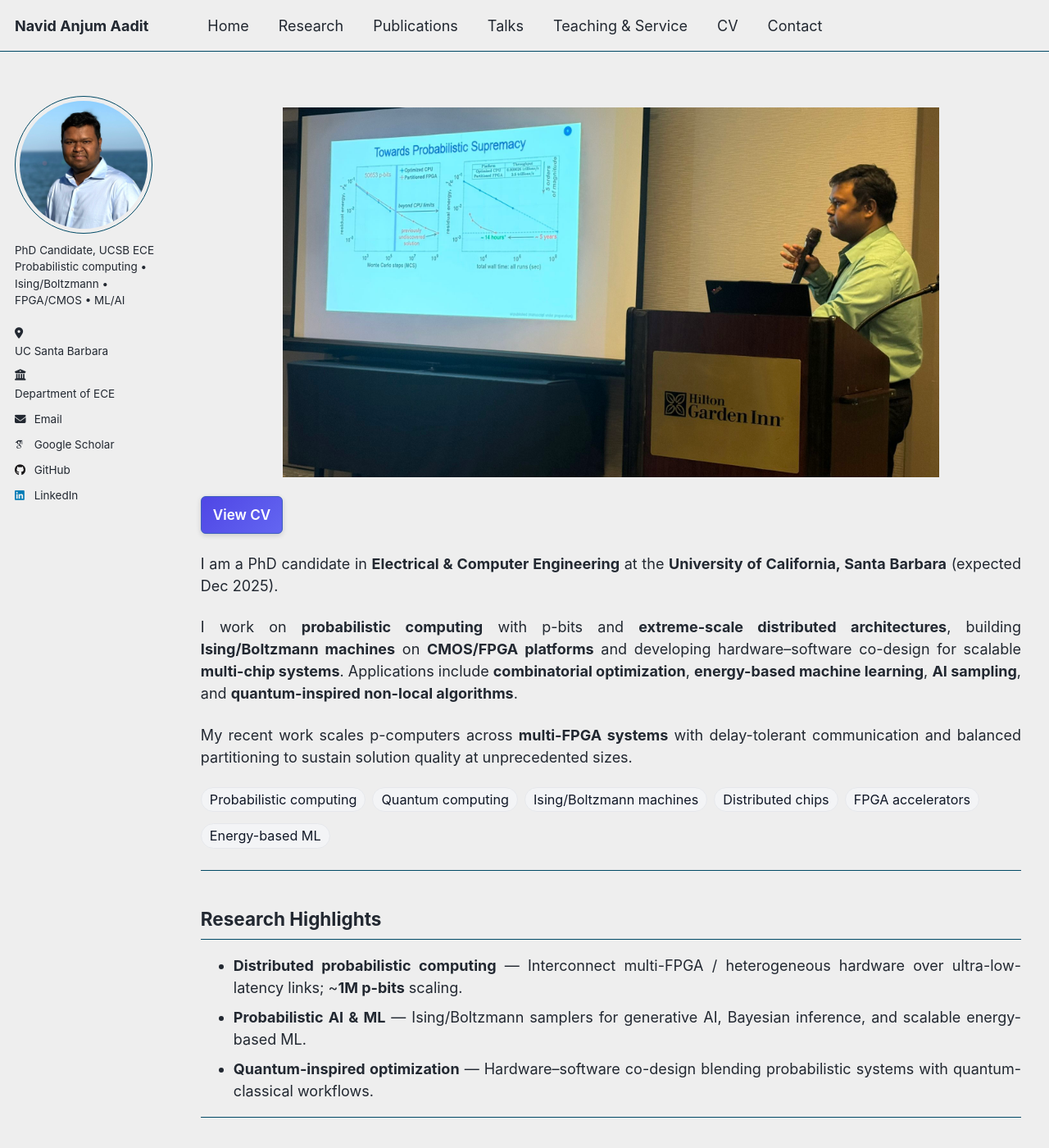
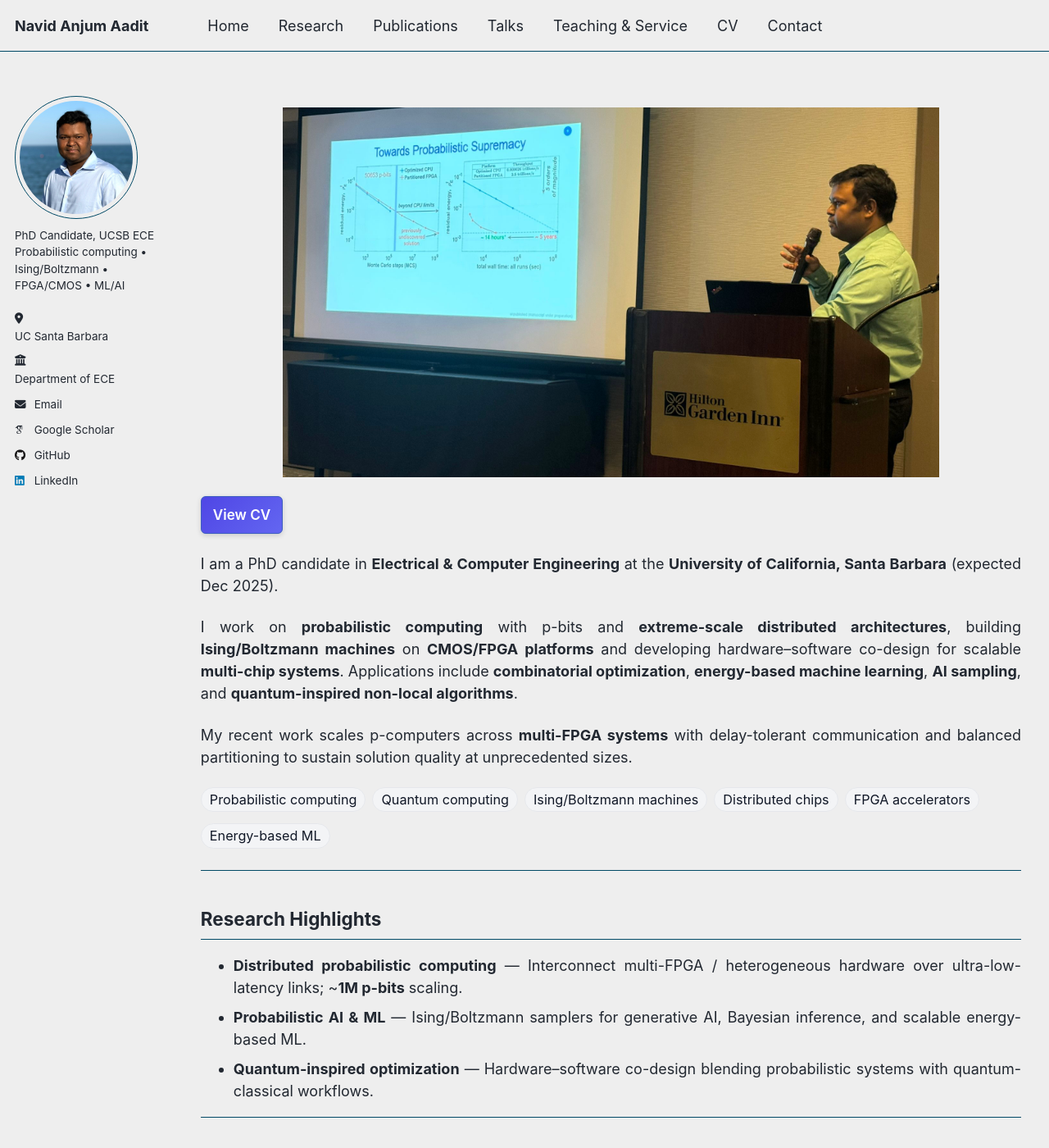
Before and after one commit to navidaadit/navidaadit.github.io, a Jekyll site: the page built from _pages/about.md, in a window 1280 px wide and 1400 px high. Shown: the whole window at 82% size. Built offline with Jekyll 4.4.1, drawn with Linux system fonts in a browser that asks for light colours; some web fonts are replaced.

Commit message:
Update _custom.scss

```diff
--- a/_sass/_custom.scss
+++ b/_sass/_custom.scss
@@ -35,15 +35,19 @@
 /* Clear legacy floats */
 .page::after { content: ""; display: block; clear: both; }
 
-/* Hide name under headshot */
-.author__name { display: none !important; }
-
-/* Avatar */
+/* ---------- Author block (avatar + bio) ---------- */
+/* Desktop: consistent avatar */
 .author__avatar img {
-  width: 168px;
-  height: 168px;
+  width: 150px;
+  height: 150px;
   object-fit: cover;
   border-radius: 50%;
+}
+/* Phone: slightly smaller avatar, bio under photo, clean stacking */
+@media (max-width: 640px){
+  .author__avatar img { width: 110px; height: 110px; }
+  .author__content, .author__bio { display:block; margin-top:8px; }
+  .author__content p, .author__bio { text-align:left !important; }
 }
 
 /* Remove any built-in hero from the theme */
@@ -320,8 +324,6 @@
   max-width:100% !important;
 }
 
-/* (Removed all sidebar size controls) */
-
 /* ---------- LINKS: inherit color; turn blue only on hover/focus ---------- */
 .page__content a:not(.btn--cv):not(.no-link-style),
 .footer-bar a:not(.no-link-style) {
@@ -344,3 +346,42 @@
 .footer-bar a:not(.no-link-style):active {
   color: #1e40af !important;
 }
+
+/* ===========================================================
+   FOLLOW BUTTON / DROPDOWN FIX (mobile only) + Z-INDEX
+   - Keeps the button on the RIGHT on phones
+   - Ensures the dropdown stacks above content (e.g., Publications)
+   - Desktop remains unchanged by the theme
+   =========================================================== */
+
+/* Sidebar should sit above content where needed */
+.sidebar { z-index: 5 !important; }
+@media (max-width: 1023px){
+  .sidebar { position: relative !important; z-index: 2000 !important; }
+}
+
+/* Mobile: keep the Follow trigger aligned right, and anchor menu to it */
+@media (max-width: 1023px){
+  .author__urls-wrapper{
+    position: relative !important;
+    display: flex !important;
+    justify-content: flex-end !important;
+    align-items: center !important;
+    width: 100% !important;
+    text-align: right !important;
+    padding: 0 !important;
+  }
+  .author__urls{
+    position: absolute !important;
+    right: 0 !important;
+    left: auto !important;
+    top: calc(100% + 10px) !important;
+    z-index: 3000 !important;
+    display: none; /* theme toggles visibility */
+    min-width: 220px !important;
+    background: #fff !important;
+    border: 1px solid #e5e7eb !important;
+    box-shadow: 0 8px 22px rgba(0,0,0,.15) !important;
+  }
+  .author__urls.is--visible { display: block !important; }
+}
```
